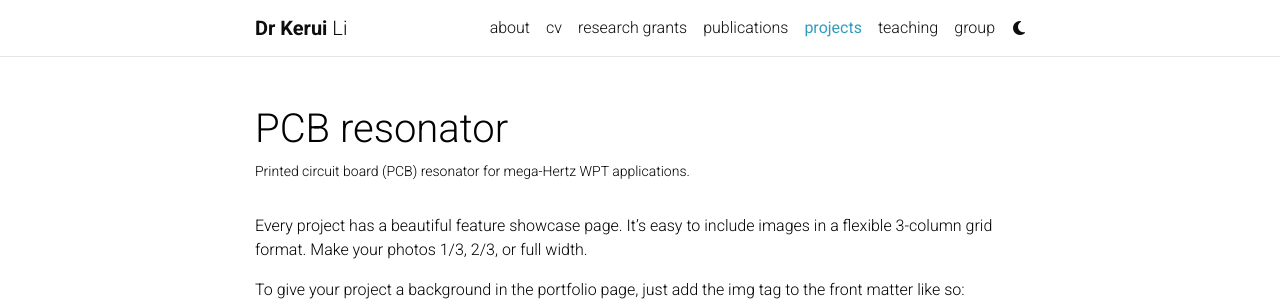
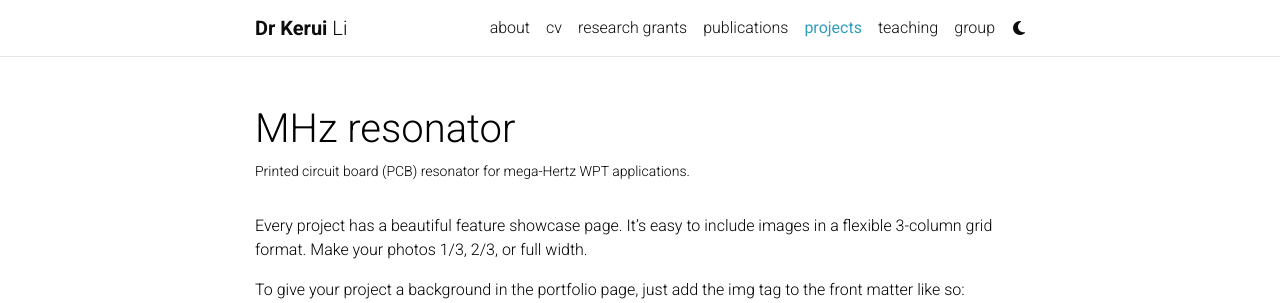
Before and after one commit to keruili/keruili.github.io, a Jekyll site: the page built from _projects/1_project.md, in a window 1280 px wide and 900 px high. Shown: the top 303 px of the window. Built offline with Jekyll 4.4.1, drawn with Linux system fonts in a browser that asks for light colours; full-size pictures stand in for the smaller copies a plugin makes; comment, search, counter and statistics services are not loaded; a style sheet for code colours, icons or effects is not loaded.

Commit message:
Update 1_project.md

```diff
--- a/_projects/1_project.md
+++ b/_projects/1_project.md
@@ -1,8 +1,8 @@
 ---
 layout: page
-title: PCB resonator
+title: MHz resonator
 description: Printed circuit board (PCB) resonator for mega-Hertz WPT applications.
-img: assets/img/resonator.jpg
+img: assets/img/publication_preview/resonator.jpg
 importance: 1
 category: WPT
 related_publications: 10183379
```
